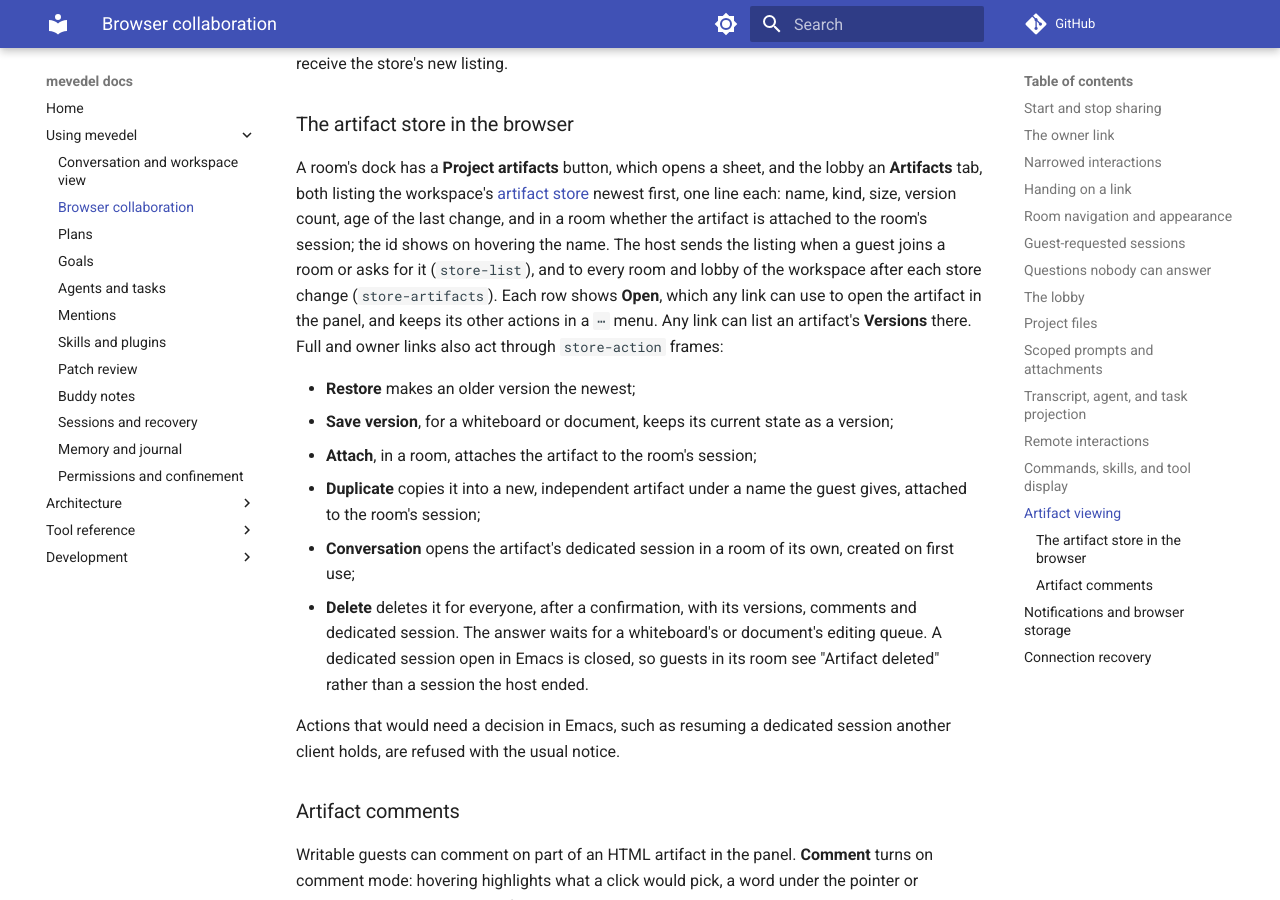
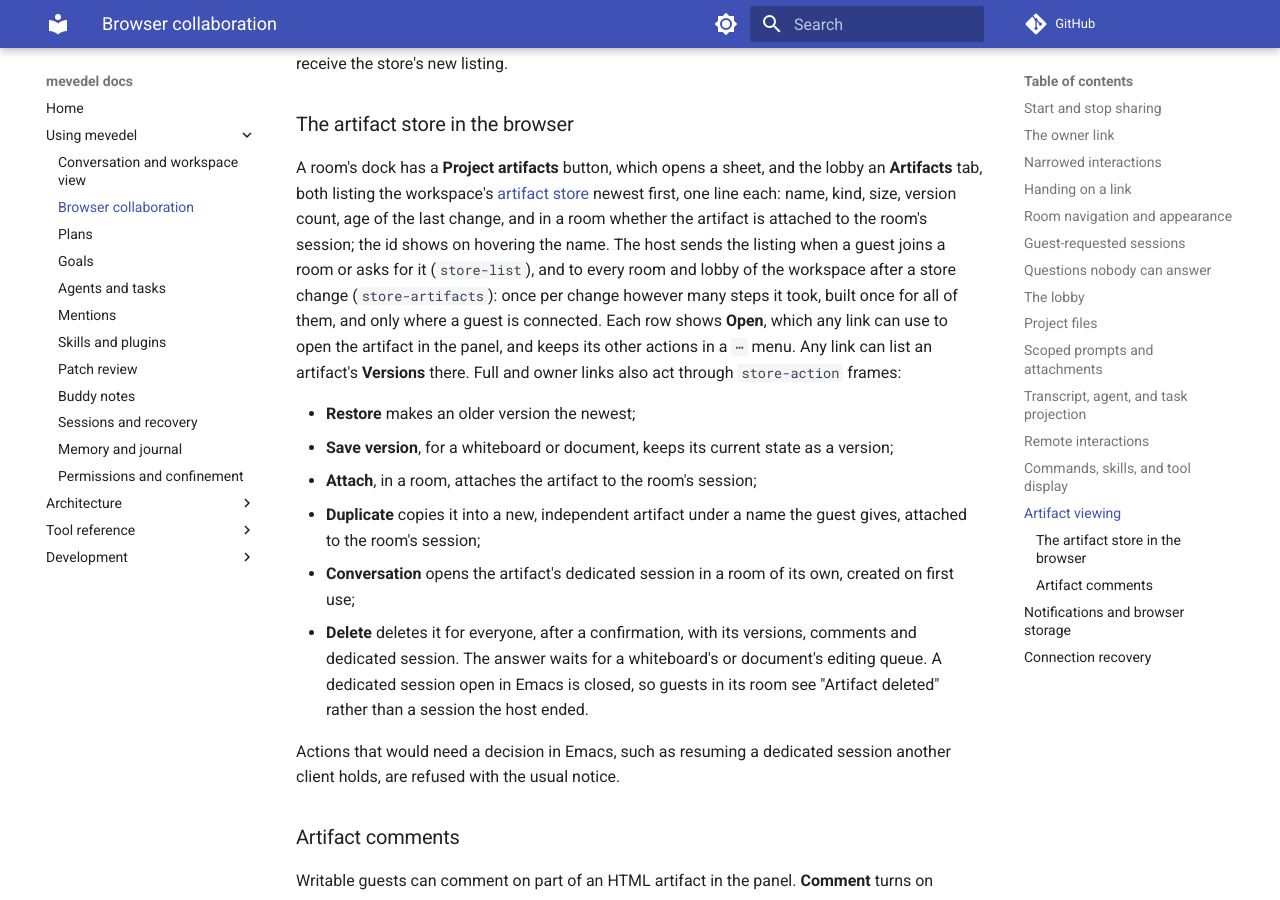
Before and after one commit to FrauH0lle/mevedel, an MkDocs documentation site: the page built from docs/collaboration.md, in a window 1280 px wide and 900 px high, scrolled down 16153 px. Built offline with MkDocs 1.6.1 and Material for MkDocs 9.7.7, drawn with Linux system fonts in a browser that asks for light colours; comment, search, counter and statistics services are not loaded.

Commit message:
perf(collaboration): Send each store change to the rooms once
A new artifact ran the store change hook three times (metadata,
version, attach), and each run rebuilt the listing for every room and
the lobby, re-reading every artifact's metadata twice more per row
(about 272 file operations per room per run at 50 artifacts, measured
in review), and republished every room at once.

* mevedel-collaboration-artifact.el
(mevedel-collaboration-notify-artifacts-changed): Drop cached stats at
once; tell the rooms on the next tick, once per workspace.
(mevedel-collaboration--notify-store): New; build the listing once,
send it only where a guest is connected, and republish rooms through
their coalesced publication.
(mevedel-collaboration--store-rows): Take the workspace; read the file
and conversation from the listing.
(mevedel-collaboration--store-frame): Mark the room's own attachments.
* mevedel-artifact-store.el (mevedel-artifact-store-list): Return the
primary file and conversation; leave out an artifact with unreadable
metadata instead of failing the listing.
* mevedel-collaboration-guest.el: Follow.
* docs/collaboration.md: Describe it.
* test/test-mevedel-collaboration-artifact.el: Cover coalescing and a
malformed meta.el.

```diff
--- a/docs/collaboration.md
+++ b/docs/collaboration.md
@@ -784,8 +784,9 @@
 kind, size, version count, age of the last change, and in a room whether the
 artifact is attached to the room's session; the id shows on hovering the name.
 The host sends the listing when a guest joins a room or asks for it
-(`store-list`), and to every room and lobby of the workspace after each store
-change (`store-artifacts`). Each row shows **Open**, which any link can use to
+(`store-list`), and to every room and lobby of the workspace after a store
+change (`store-artifacts`): once per change however many steps it took, built
+once for all of them, and only where a guest is connected. Each row shows **Open**, which any link can use to
 open the artifact in the panel, and keeps its other actions in a `⋯` menu. Any
 link can list an artifact's **Versions** there. Full and owner links also act
 through `store-action` frames:
```
Also changed, not shown: 4 other files.
